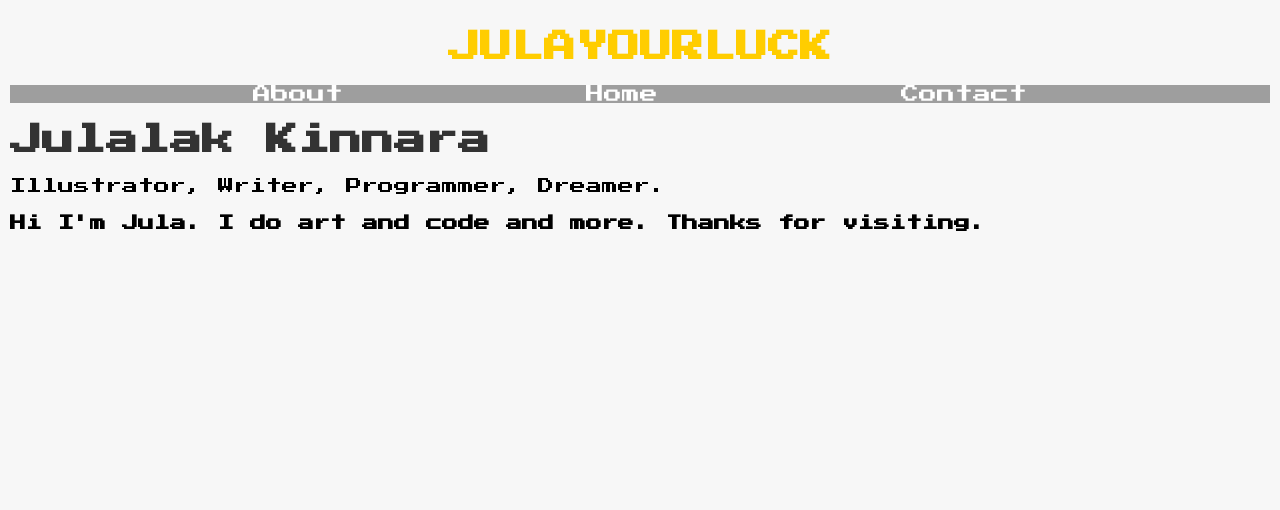
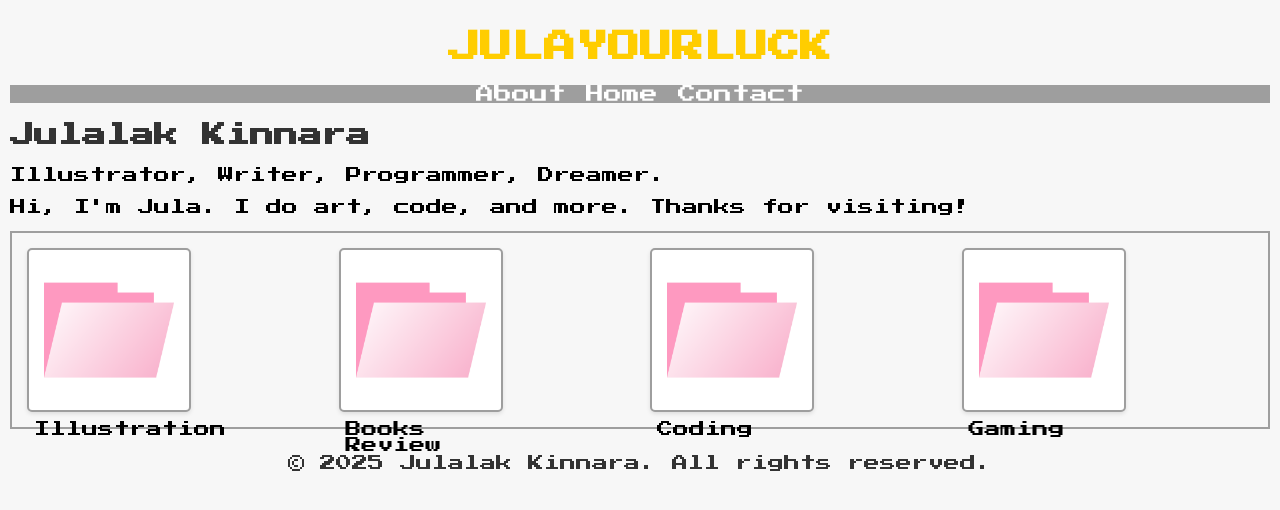
Before and after one commit to julaluxx/julaluxx.github.io, a plain HTML site: page index.html in a window 1280 px wide. Drawn offline with Linux system fonts and the light colour scheme.

Commit message:
Add more code on HTML and CSS
Continued development on the website's structure and styling.
Includes additional code in both `index.html` and `styles.css`.

```diff
--- a/index.html
+++ b/index.html
@@ -1,23 +1,53 @@
 <!DOCTYPE html>
 <html lang="en">
 <head>
+    <meta charset="UTF-8">
+    <meta name="viewport" content="width=device-width, initial-scale=1.0">
+    <meta name="description" content="Portfolio of Julalak Kinnara - Illustrator, Writer, Programmer, Dreamer.">
+    <title>Julayourluck</title>
     <link rel="preconnect" href="https://fonts.googleapis.com">
     <link rel="preconnect" href="https://fonts.gstatic.com" crossorigin>
     <link href="https://fonts.googleapis.com/css2?family=Press+Start+2P&display=swap" rel="stylesheet">
-    <meta charset="UTF-8">
-    <meta name="viewport" content="width=device-width, initial-scale=1.0">
-    <title>JULAYOURLUCK</title>
     <link rel="stylesheet" href="styles.css">
 </head>
 <body>
-    <h1 id="header">JULAYOURLUCK</h1>
-    <div class="nav-bar">
-        <span>About</span>
-        <span>Home</span>
-        <span>Contact</span>
-    </div>
-    <h1 id="name">Julalak Kinnara</h1>
-    <p>Illustrator, Writer, Programmer, Dreamer.</p>
-    <h4>Hi I'm Jula. I do art and code and more. Thanks for visiting.</h4>
+    <header>
+        <h1 id="header">JULAYOURLUCK</h1>
+        <nav class="nav-bar" aria-label="Main Navigation">
+            <ul>
+                <li><a href="#about">About</a></li>
+                <li><a href="#home">Home</a></li>
+                <li><a href="#contact">Contact</a></li>
+            </ul>
+        </nav>
+    </header>
+    <main>
+        <section id="introduction">
+            <h2 id="name">Julalak Kinnara</h2>
+            <p>Illustrator, Writer, Programmer, Dreamer.</p>
+            <p>Hi, I'm Jula. I do art, code, and more. Thanks for visiting!</p>
+        </section>
+        <section id="projects-container" class="projects-container">
+            <div class="project-card">
+                <img src="./MultiMedia/Icon_empty.png" alt="Illustration project">
+                <p>Illustration</p>
+            </div>
+            <div class="project-card">
+                <img src="./MultiMedia/Icon_empty.png" alt="Books Review project">
+                <p>Books Review</p>
+            </div>
+            <div class="project-card">
+                <img src="./MultiMedia/Icon_empty.png" alt="Coding project">
+                <p>Coding</p>
+            </div>
+            <div class="project-card">
+                <img src="./MultiMedia/Icon_empty.png" alt="Gaming project">
+                <p>Gaming</p>
+            </div>
+        </section>
+    </main>
+    <footer>
+        <p>&copy; 2025 Julalak Kinnara. All rights reserved.</p>
+    </footer>
 </body>
 </html>
--- a/styles.css
+++ b/styles.css
@@ -4,9 +4,9 @@
     font-style: normal;
 }
 
-body{
+body {
     background-color: #f7f7f7;
-    font-family: "Press Start 2P", system-ui;;
+    font-family: "Press Start 2P", system-ui;
     margin: 0;
     padding: 10px;
 }
@@ -28,6 +28,58 @@ body{
     text-align: center;
 }
 
+.nav-bar ul {
+    list-style-type: none;
+    padding: 0;
+    margin: 0;
+    display: flex;
+}
+
+.nav-bar li {
+    padding: 0 10px;
+}
+
+.nav-bar a {
+    text-decoration: none;
+    color: #fff;
+}
+
+.nav-bar a:hover {
+    color: #333;
+}
+
 #name {
     color: #333;
 }
+
+.projects-container {
+    display: grid;
+    grid-template-columns: repeat(auto-fit, minmax(150px, 1fr)); /* ใช้ auto-fit เพื่อให้ปรับขนาดอัตโนมัติ */
+    gap: 10px;
+    border: #9e9e9e solid 2px;
+    padding: 10px;
+}
+
+.project-card {
+    border: #9e9e9e solid 2px;
+    padding: 5px;
+    margin: 5px;
+    background-color: #fff;
+    border-radius: 5px;
+    box-shadow: 0 2px 4px rgba(0, 0, 0, 0.1);
+    width: 150px;
+    height: 150px;
+}
+
+.project-card img {
+    width: 150px;
+    height: 150px;
+    object-fit: cover;
+}
+
+footer {
+    text-align: center;
+    padding: 10px;
+    background-color: #f7f7f7;
+    color: #333;
+}
```
Also changed, not shown: MultiMedia/Icon_empty.png (added).
